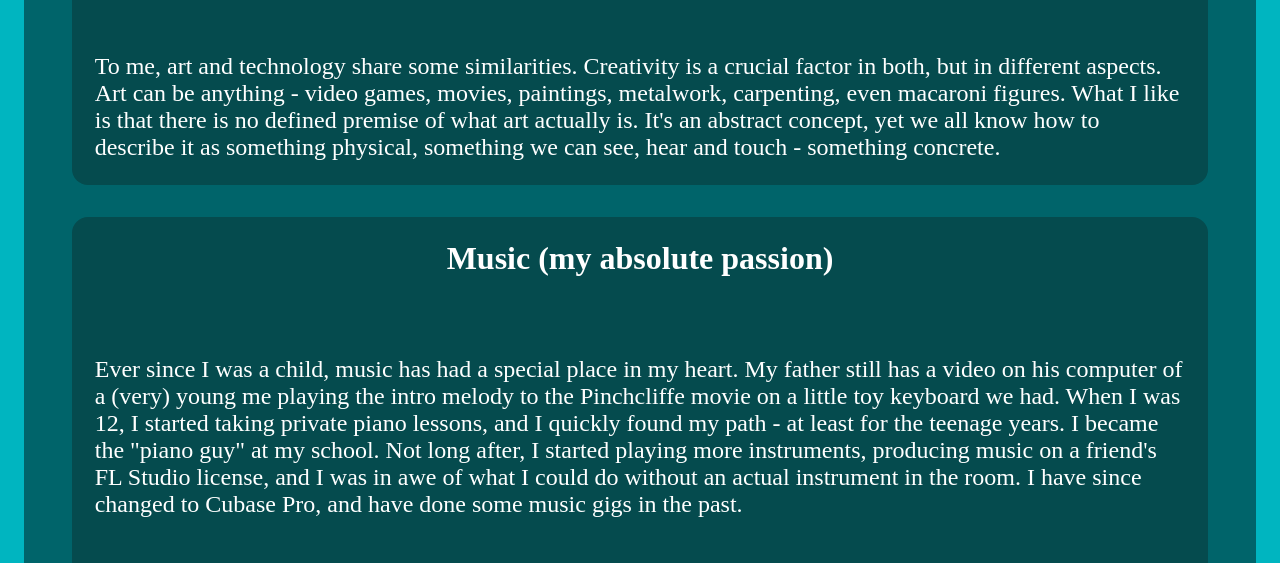
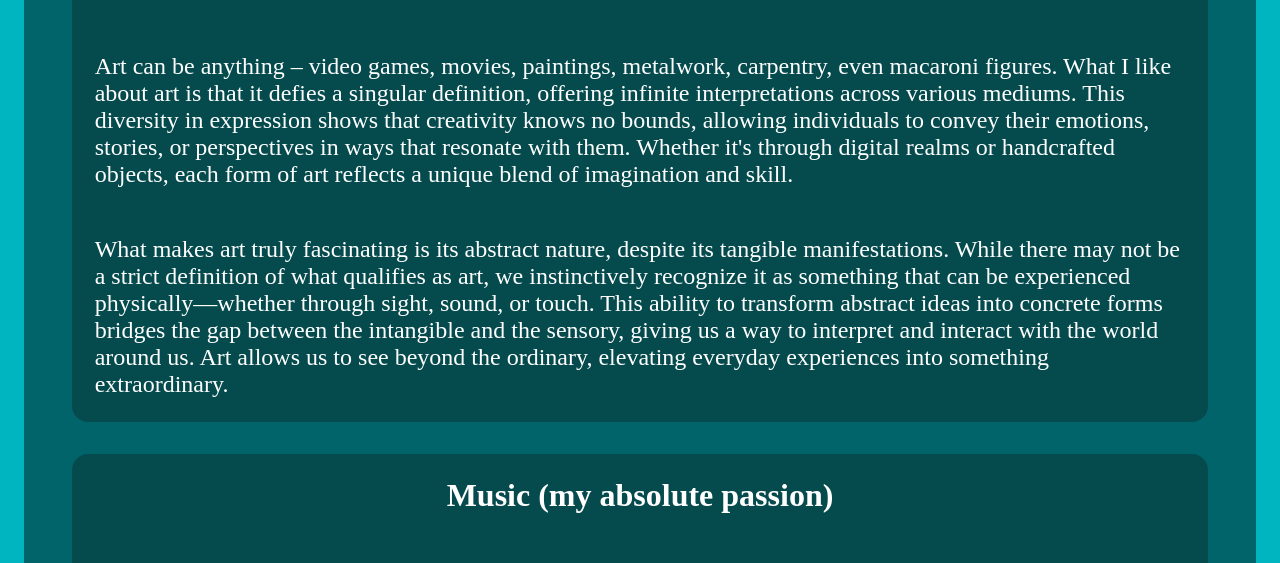
Before and after one commit to halvalla01/halvalla01.github.io, a plain HTML site: page index.html in a window 1280 px wide. Shown: the part 624-1187 px from the top of the page. Drawn offline with Linux system fonts and the light colour scheme; a web font is replaced by a local one.

Commit message:
Update index.html
removed tech card, expanded on art card

```diff
--- a/index.html
+++ b/index.html
@@ -15,7 +15,12 @@
     <div class="container" id="containerCards">
         <div class="card" id="cardArt">
             <h3>Art</h3>
-            <p>To me, art and technology share some similarities. Creativity is a crucial factor in both, but in different aspects. Art can be anything - video games, movies, paintings, metalwork, carpenting, even macaroni figures. What I like is that there is no defined premise of what art actually is. It's an abstract concept, yet we all know how to describe it as something physical, something we can see, hear and touch - something concrete. </p>
+            <p>Art can be anything – video games, movies, paintings, metalwork, carpentry, even macaroni figures. What I like about art is that it defies a singular definition, offering infinite interpretations across various mediums. This diversity in expression shows that creativity knows no bounds, allowing individuals to convey their emotions, stories, or perspectives in ways that resonate with them. Whether it's through digital realms or handcrafted objects, each form of art reflects a unique blend of imagination and skill. </p>
+            <p>
+                What makes art truly fascinating is its abstract nature, despite its tangible manifestations. While there may not be a strict definition of what qualifies as art, we instinctively recognize it as something that can be experienced physically—whether through sight, sound, or touch. This ability to transform abstract ideas into concrete forms bridges the gap between the intangible and the sensory, giving us a way to interpret and interact with the world around us. Art allows us to see beyond the ordinary, elevating everyday experiences into something extraordinary.
+
+
+            </p>
         </div>
         <div class="card" id="cardMusic">
             <h3>Music (my absolute passion)</h3>
```
